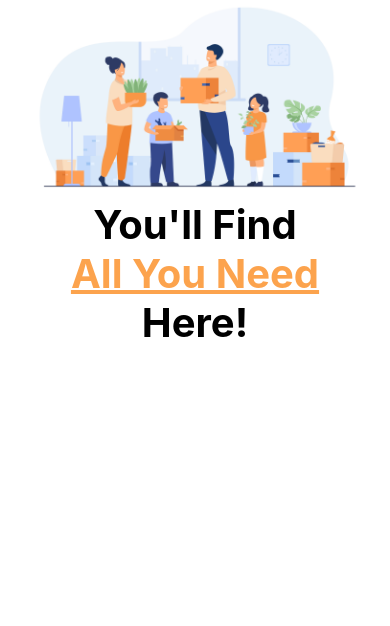
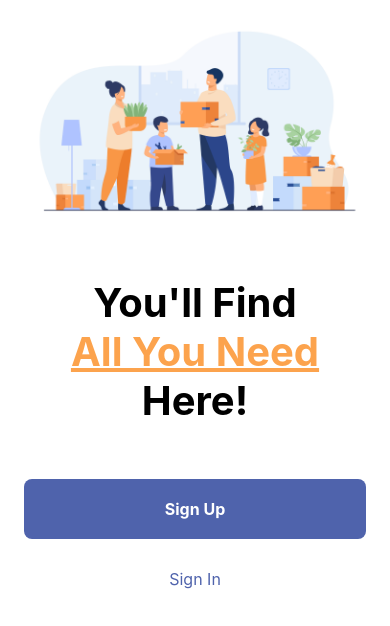
Before and after one commit to TauriSaar/MobiilirakendusTS_demo, a React Native app: screen / in a window 390 px wide. Shown: the top 626 px of the page. Built offline with nearby package versions, Linux system fonts and the light colour scheme.

Commit message:
Create Splash screen with buttons

```diff
--- /dev/null
+++ b/src/components/Button/index.js
@@ -0,0 +1,19 @@
+import React from "react";
+import {Text, TouchableOpacity} from "react-native";
+
+import {styles} from "./styles";
+
+const Button = ({title}) => {
+
+    const handlePress = () => {
+        console.log('Button Pressed')
+    }
+
+    return (
+        <TouchableOpacity activeOpacity={0.6} onPress={handlePress} style={styles.container}>
+            <Text style={styles.title}>{title}</Text>
+        </TouchableOpacity>
+    )
+}
+
+export default Button
--- /dev/null
+++ b/src/components/Button/styles.js
@@ -0,0 +1,17 @@
+import {StyleSheet} from 'react-native';
+
+export const styles = StyleSheet.create({
+    container: {
+        backgroundColor: '#4F63AC',
+        paddingHorizontal: 8,
+        paddingVertical: 20,
+        borderRadius: 8,
+        width: '100%'
+    },
+    title: {
+        color: '#FFFFFF',
+        fontSize: 16,
+        fontWeight: 'bold',
+        textAlign: 'center'
+    }
+});
--- a/src/screens/auth/Splash/index.js
+++ b/src/screens/auth/Splash/index.js
@@ -2,17 +2,28 @@ import React from "react";
 import {
     Text,
     View,
-    Image
+    Image,
+    Pressable
 } from "react-native";
+import Button from '../../../components/Button';
 import {styles} from "./styles";
 
 const Splash = () => {
     return (
         <View style={styles.container}>
             <Image resizeMode="contain" style={styles.image} source={require("../../../assets/splash_image.png")}/>
+
+            <View style={styles.titleContainer}>
             <Text style={styles.title}>You'll Find</Text>
             <Text style={[styles.title, styles.innerTitle]}>All You Need</Text>
             <Text style={styles.title}>Here!</Text>
+            </View>
+
+            <Button title="Sign Up" />
+
+            <Pressable hitSlop={20}>
+                <Text style={styles.footerText}>Sign In</Text>
+            </Pressable>
         </View>
     )
 }
--- a/src/screens/auth/Splash/styles.js
+++ b/src/screens/auth/Splash/styles.js
@@ -7,15 +7,28 @@ export const styles = StyleSheet.create({
     },
     title: {
         fontSize: 40,
-        fontWeight: 'bold'
+        fontWeight: 'bold',
+        textAlign: 'center'
     },
     innerTitle: {
         color: '#FCA34D',
         textDecorationLine: 'underline'
     },
     container: {
+        padding: 24,
+        flexDirection: 'column',
         justifyContent: 'center',
         alignItems: 'center',
+        height: '100%'
+    },
+    titleContainer: {
+        marginVertical: 54
+    },
+    footerText: {
         textAlign: 'center',
+        marginTop: 30,
+        fontSize: 16,
+        color: '#4F63AC',
+        textWeight: 'bold'
     }
 });
```
